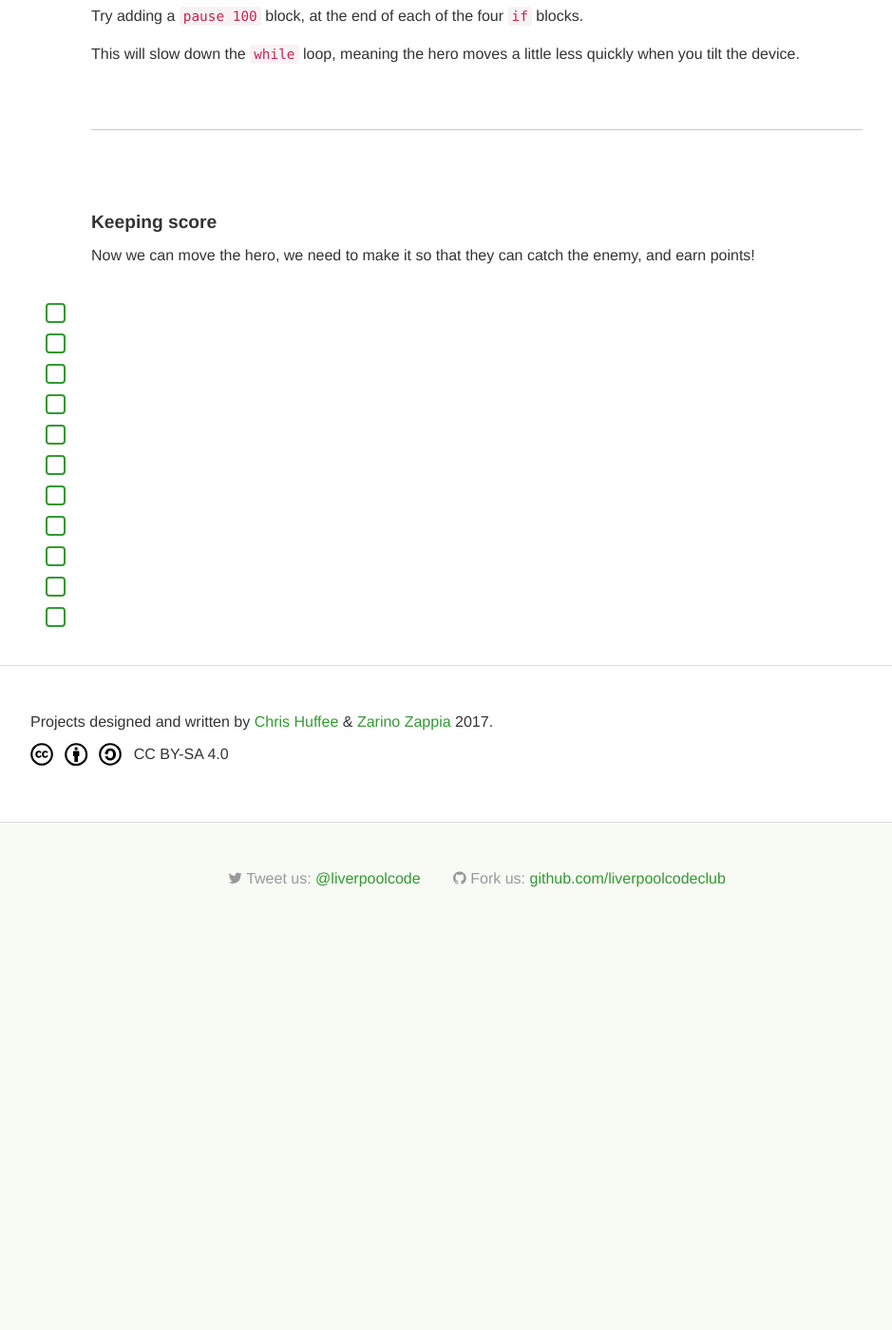
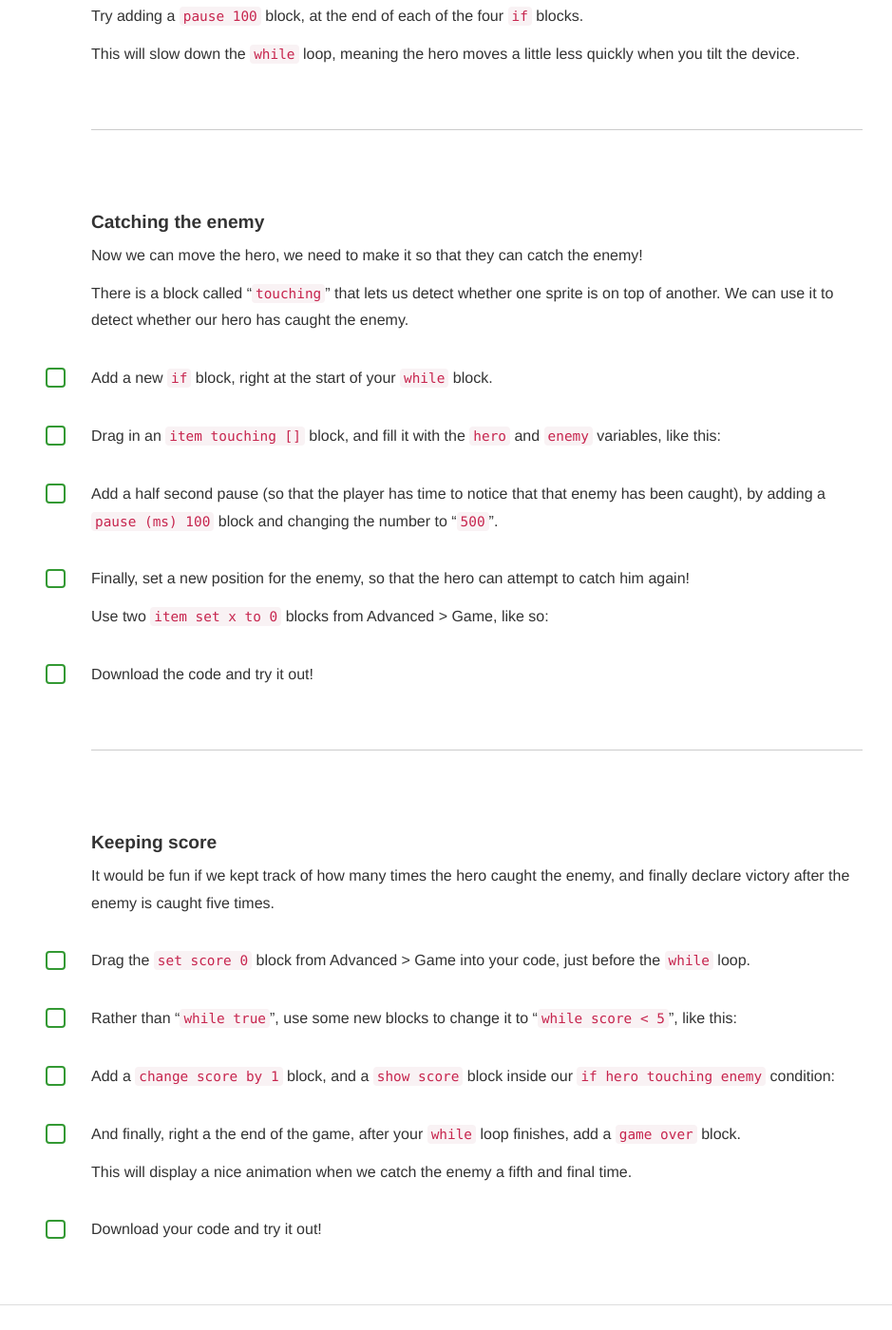
Before and after one commit to liverpoolcodeclub/liverpoolcodeclub.github.io, a Jekyll site: the page built from projects/chase/index.html, in a window 1280 px wide and 1400 px high, scrolled down 2426 px. Shown: the whole window at 95% size, without its empty margins (138-1077 px from the left). Built offline with Jekyll 4.4.1, drawn with Linux system fonts in a browser that asks for light colours; before the commit the page ends 3421 px from its top, so only the background shows below that.

Commit message:
fixup! WIP: chase project

```diff
--- a/projects/chase/index.html
+++ b/projects/chase/index.html
@@ -83,39 +83,44 @@ title: "Hand-held chase game"
 </div>
 <hr>
 <div class="project-steps__info">
-    <h2>Keeping score</h2>
-    <p>Now we can move the hero, we need to make it so that they can catch the enemy, and earn points!</p>
+    <h2>Catching the enemy</h2>
+    <p>Now we can move the hero, we need to make it so that they can catch the enemy!</p>
+    <p>There is a block called “<code>touching</code>” that lets us detect whether one sprite is on top of another. We can use it to detect whether our hero has caught the enemy.</p>
 </div>
 <div class="project-steps__step">
-    <p></p>
+    <p>Add a new <code>if</code> block, right at the start of your <code>while</code> block.</p>
 </div>
 <div class="project-steps__step">
-    <p></p>
+    <p>Drag in an <code>item touching []</code> block, and fill it with the <code>hero</code> and <code>enemy</code> variables, like this:</p>
 </div>
 <div class="project-steps__step">
-    <p></p>
+    <p>Add a half second pause (so that the player has time to notice that that enemy has been caught), by adding a <code>pause (ms) 100</code> block and changing the number to “<code>500</code>”.</p>
 </div>
 <div class="project-steps__step">
-    <p></p>
+    <p>Finally, set a new position for the enemy, so that the hero can attempt to catch him again!</p>
+    <p>Use two <code>item set x to 0</code> blocks from Advanced &gt; Game, like so:</p>
 </div>
 <div class="project-steps__step">
-    <p></p>
+    <p>Download the code and try it out!</p>
+</div>
+<hr>
+<div class="project-steps__info">
+    <h2>Keeping score</h2>
+    <p>It would be fun if we kept track of how many times the hero caught the enemy, and finally declare victory after the enemy is caught five times.</p>
 </div>
 <div class="project-steps__step">
-    <p></p>
+    <p>Drag the <code>set score 0</code> block from Advanced &gt; Game into your code, just before the <code>while</code> loop.</p>
 </div>
 <div class="project-steps__step">
-    <p></p>
+    <p>Rather than “<code>while true</code>”, use some new blocks to change it to “<code>while score &lt; 5</code>”, like this:</p>
 </div>
 <div class="project-steps__step">
-    <p></p>
+    <p>Add a <code>change score by 1</code> block, and a <code>show score</code> block inside our <code>if hero touching enemy</code> condition:</p>
 </div>
 <div class="project-steps__step">
-    <p></p>
+    <p>And finally, right a the end of the game, after your <code>while</code> loop finishes, add a <code>game over</code> block.</p>
+    <p>This will display a nice animation when we catch the enemy a fifth and final time.</p>
 </div>
 <div class="project-steps__step">
-    <p></p>
+    <p>Download your code and try it out!</p>
 </div>
-<div class="project-steps__step">
-    <p></p>
-</div>
```
